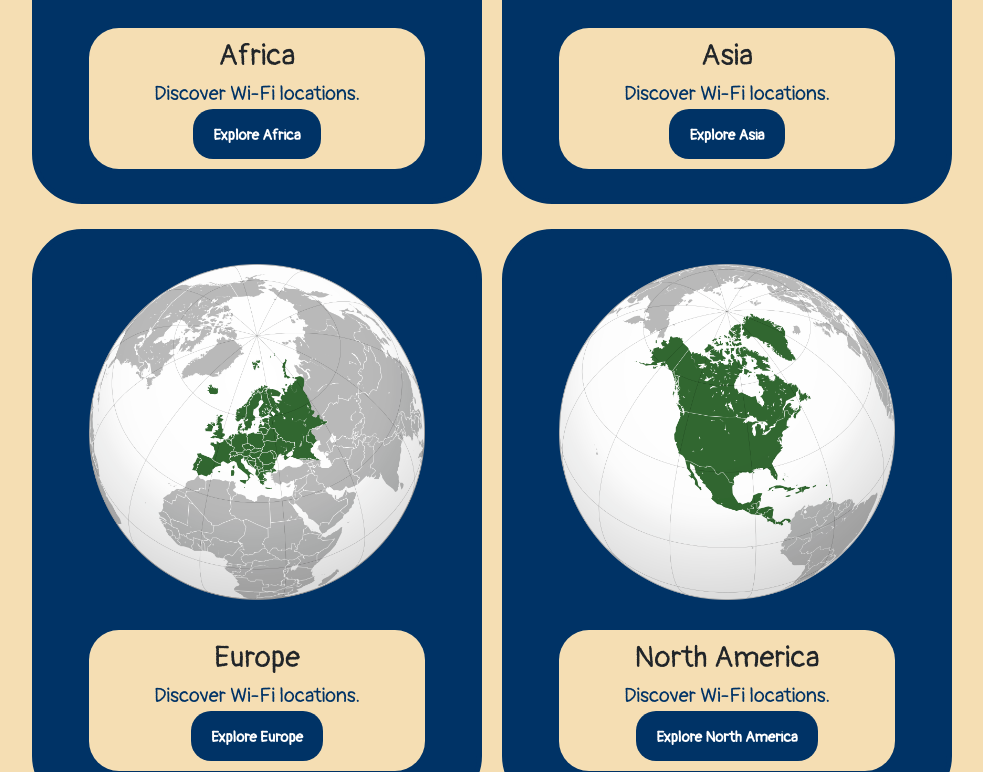
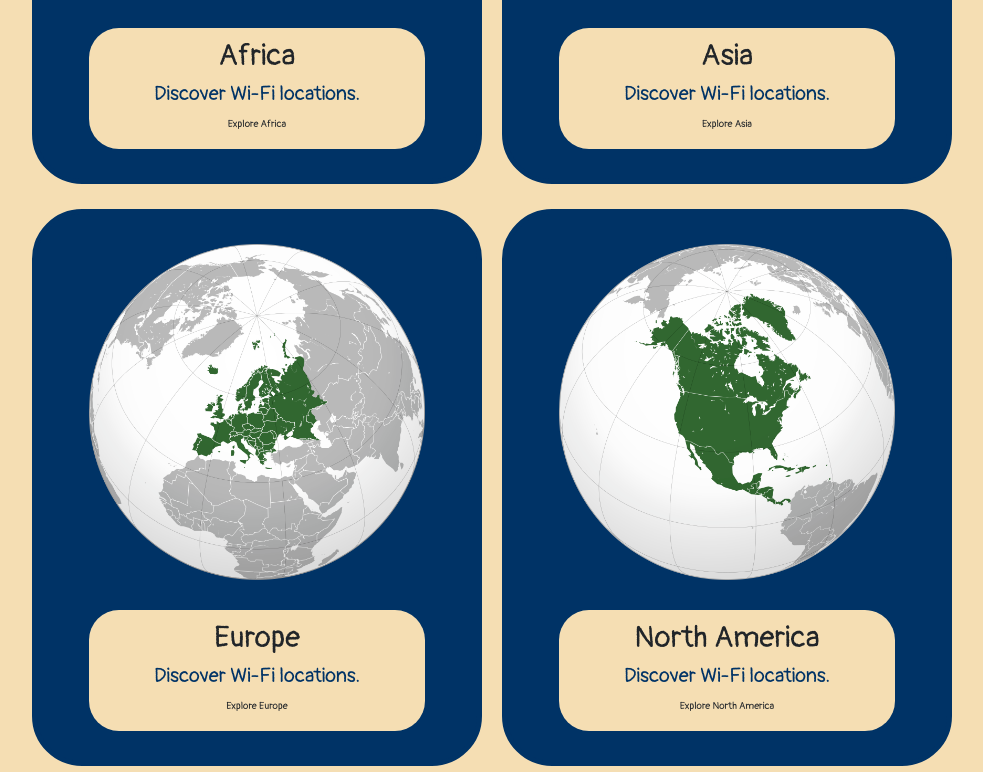
Before and after one commit to GMontaque/WiFiWander, a React (Create React App) app: page / in a window 1280 px wide. Shown: the part 1028-1800 px from the top of the page, without its empty margins (148-1131 px from the left). Built offline with nearby package versions, Linux system fonts and the light colour scheme.

Commit message:
style: add correct uniform button style across all buttons

```diff
--- a/src/pages/Continents.js
+++ b/src/pages/Continents.js
@@ -28,8 +28,8 @@ const Continents = () => {
             <Card.Text>
               Discover Wi-Fi locations.
             </Card.Text>
-            <div className="continentBtn-back">
-              <Link to={continent.path} className="continentBtn">
+            <div className="btn-back">
+              <Link to={continent.path} className="btn">
                 Explore {continent.name}
               </Link>
             </div>
```
